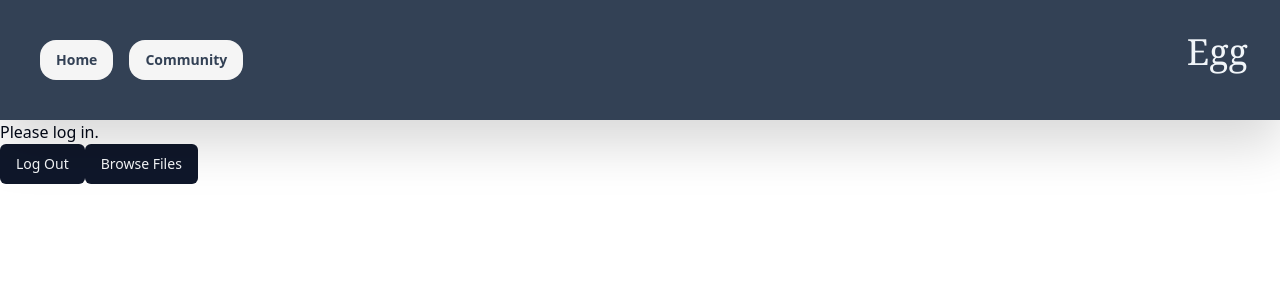
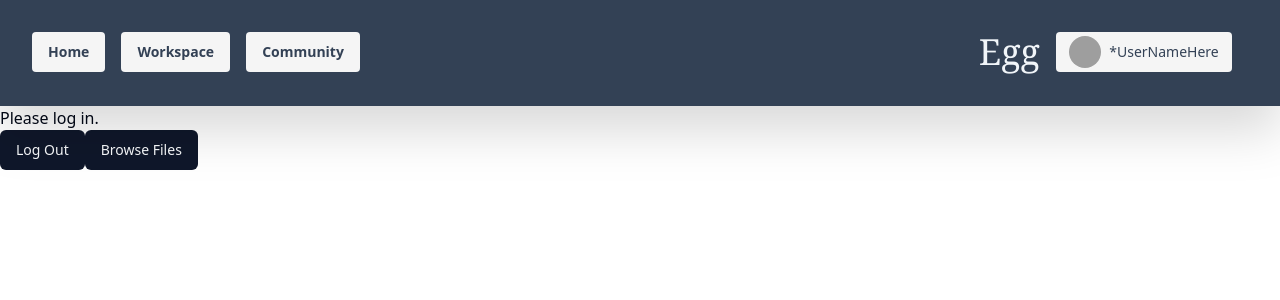
Before and after one commit to sonnyding1/CS35L-Egg, a React (Vite) app in the folder frontend/: page / in a window 1280 px wide. Shown: the top 300 px of the page. Built offline with nearby package versions, Linux system fonts and the light colour scheme; no server answers; grey boxes are pictures that could not be loaded.

Commit message:
fix: add back navigation

```diff
--- a/frontend/src/components/navigation.jsx
+++ b/frontend/src/components/navigation.jsx
@@ -1,51 +1,49 @@
-// Navigation.js
-
 import { NavLink } from "react-router-dom"; // Using React Router
-import { Button } from "./ui/button";
+import { Button } from "@/components/ui/button";
+import DropDown from "@/components/ui/dropdown";
 
 export default function Navigation() {
+  const userName = "*UserNameHere"; // Change these two to dynamic user names and avatars
+  const userAvatar =
+    "https://encrypted-tbn0.gstatic.com/images?q=tbn:ANd9GcS4B1c-dIVDdMYhaR9HJ0SRZufvqIZY0zlOGw&s";
+
+  // const handleSearch = (query) => {
+  //   console.log("Searching for:", query);
+  //   // Implement your search logic here
+  // };
+
   return (
     //Commenting out the Edit page.
-    <div
-      className="container mx-auto bg-slate-700 drop-shadow-2xl p-8
-    grid grid-cols-3"
-    >
+    <div className="container mx-auto bg-slate-700 drop-shadow-2xl p-8 grid grid-cols-3">
       <div>
         <nav>
-          {/* <button
-            className="bg-neutral-100 p-3 rounded-2xl focus:ring-2
-      transition-all ease-in-out delay-150 hover:bg-neutral-200 hover:overline hover:decoration-slate-900
-      text-slate-700 hover:text-slate-900
-      mr-4
-      "
-          >
+          <Button variant="gabe">
             <NavLink to="/" activeclassname="active">
-              <b>Home </b>
-            </NavLink>
-          </button> */}
-
-          <Button variant="navButton">
-            <NavLink to="/Home" activeclassname="active">
-              <b>Home </b>
+              <b>Home</b>
             </NavLink>
           </Button>
 
-          {/* <li>
-        <NavLink to="/Edit" activeclassname="active">
-          Edit
-        </NavLink>
-      </li> */}
+          <Button variant="gabe">
+            <NavLink to="/" activeclassname="active">
+              <b>Workspace</b>
+            </NavLink>
+          </Button>
 
-          <Button variant="navButton">
+          <Button variant="gabe">
             <NavLink to="/Community" activeclassname="active">
               <b>Community</b>
             </NavLink>
           </Button>
         </nav>
       </div>
-      <div></div> {/* wasting the second column*/}
-      <div className="flex justify-end">
+      <div></div> {/* Wasting the second column */}
+      <div className="flex justify-end space-x-4">
         <p className="text-slate-100 font-serif text-4xl">Egg</p>
+        <div className="gabe right-4 w-48">
+          {" "}
+          {}
+          <DropDown userName={userName} userAvatar={userAvatar} />
+        </div>
       </div>
     </div>
   );
```
